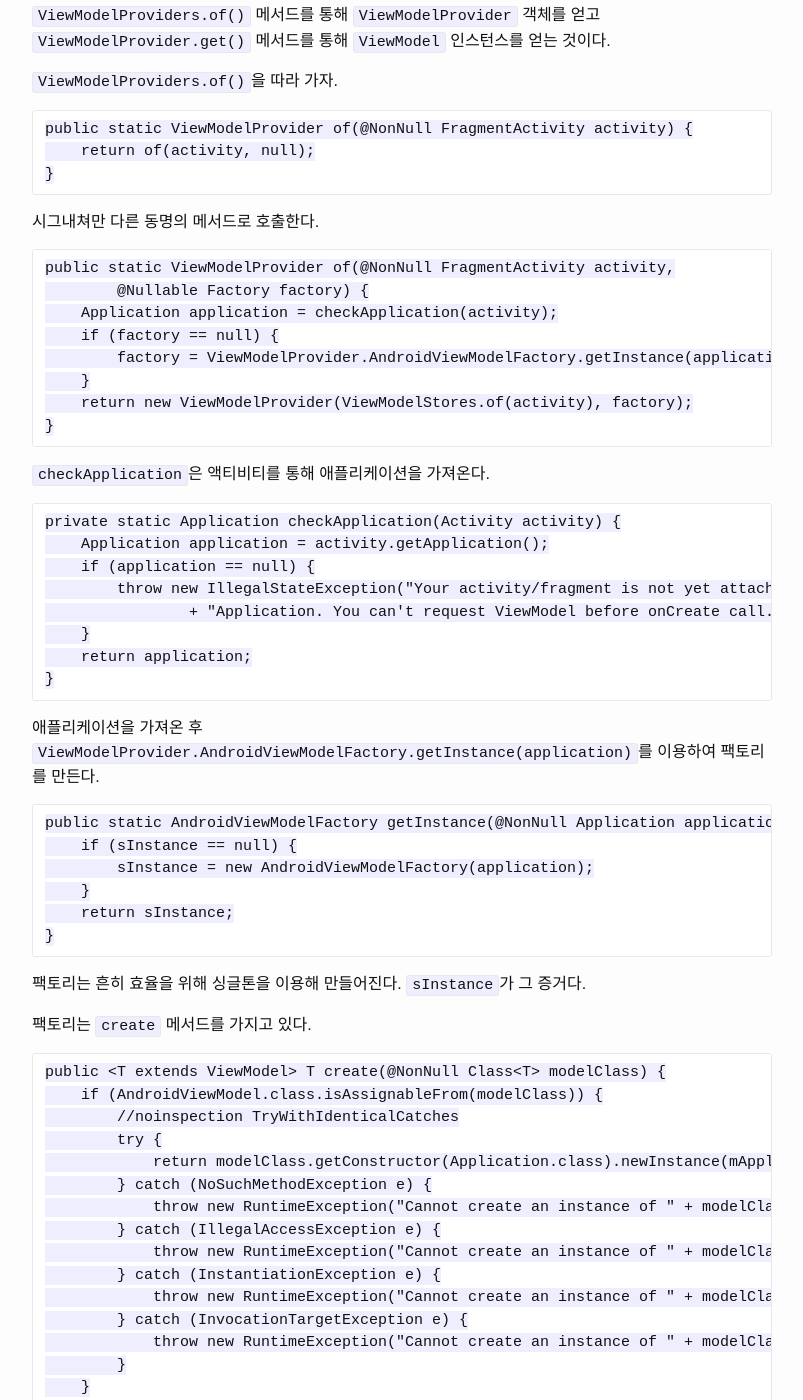
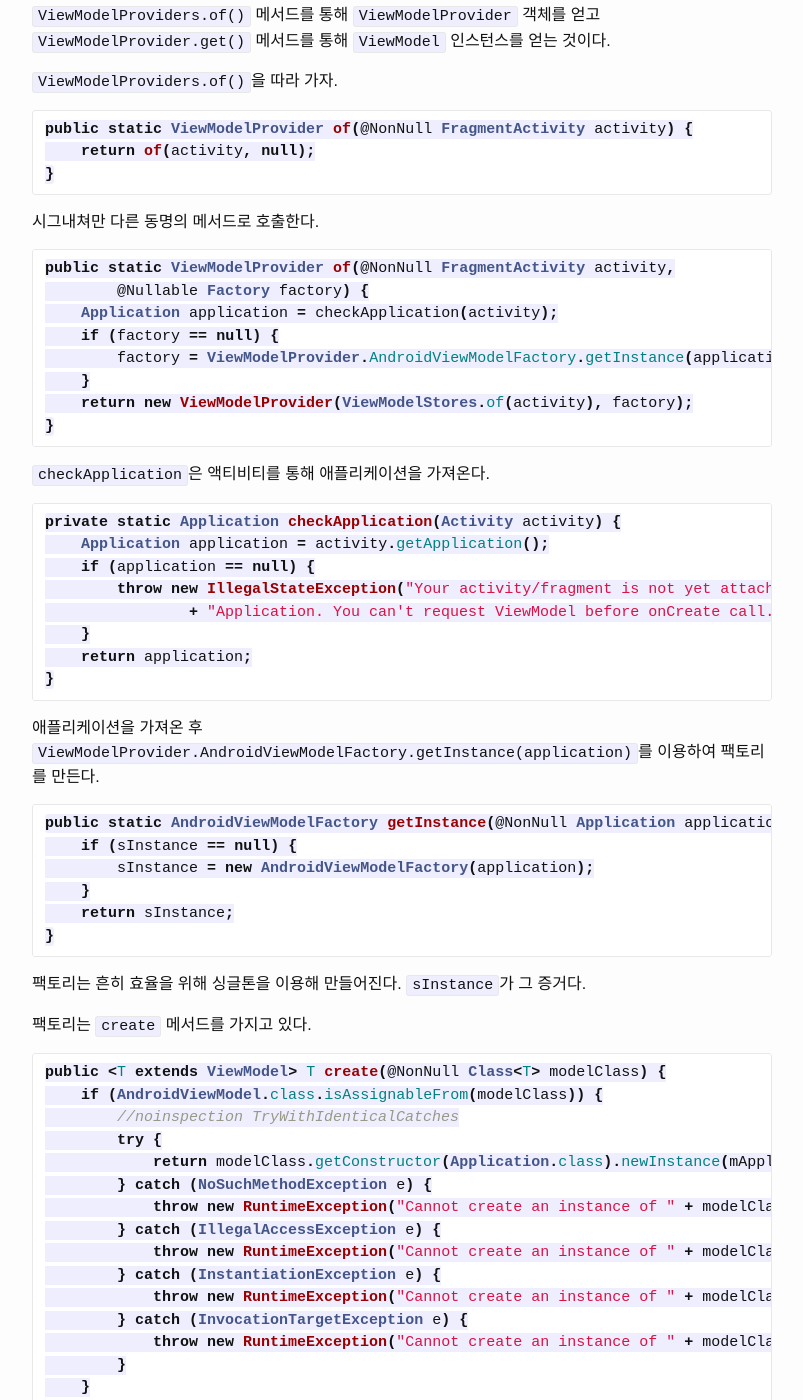
Before and after one commit to dalinaum/dalinaum.github.io, a Jekyll site: the page built from _posts/2018-07-20-viewmodel.markdown, in a window 1280 px wide and 1400 px high, scrolled down 422 px. Shown: the whole window, without its empty margins (238-1041 px from the left). Built offline with Jekyll 4.4.1, drawn with Linux system fonts in a browser that asks for light colours; some of the changed text lies outside the part shown.

Commit message:
포매팅 변경.

````diff
--- a/_posts/2018-07-20-viewmodel.markdown
+++ b/_posts/2018-07-20-viewmodel.markdown
@@ -11,7 +11,7 @@ categories: android
 
 `ViewModel`의 사용법이 생소하다면 먼저 사용법을 설명한 글들을 읽고 오자.
 
-```
+```kotlin
 val viewModel = ViewModelProviders.of(this).get(UserViewModel::class.java)
 ```
 
@@ -19,7 +19,7 @@ val viewModel = ViewModelProviders.of(this).get(UserViewModel::class.java)
 
 `ViewModelProviders.of()`을 따라 가자.
 
-```
+```java
 public static ViewModelProvider of(@NonNull FragmentActivity activity) {
     return of(activity, null);
 }
@@ -27,7 +27,7 @@ public static ViewModelProvider of(@NonNull FragmentActivity activity) {
 
 시그내쳐만 다른 동명의 메서드로 호출한다.
 
-```
+```java
 public static ViewModelProvider of(@NonNull FragmentActivity activity,
         @Nullable Factory factory) {
     Application application = checkApplication(activity);
@@ -40,7 +40,7 @@ public static ViewModelProvider of(@NonNull FragmentActivity activity,
 
 `checkApplication`은 액티비티를 통해 애플리케이션을 가져온다.
 
-```
+```java
 private static Application checkApplication(Activity activity) {
     Application application = activity.getApplication();
     if (application == null) {
@@ -53,7 +53,7 @@ private static Application checkApplication(Activity activity) {
 
 애플리케이션을 가져온 후 `ViewModelProvider.AndroidViewModelFactory.getInstance(application)`를 이용하여 팩토리를 만든다.
 
-```
+```java
 public static AndroidViewModelFactory getInstance(@NonNull Application application) {
     if (sInstance == null) {
         sInstance = new AndroidViewModelFactory(application);
@@ -66,7 +66,7 @@ public static AndroidViewModelFactory getInstance(@NonNull Application applicati
 
 팩토리는 `create` 메서드를 가지고 있다.
 
-```
+```java
 public <T extends ViewModel> T create(@NonNull Class<T> modelClass) {
     if (AndroidViewModel.class.isAssignableFrom(modelClass)) {
         //noinspection TryWithIdenticalCatches
@@ -88,7 +88,7 @@ public <T extends ViewModel> T create(@NonNull Class<T> modelClass) {
 
 `create` 메서드의 핵심적인 부분은 객체를 생성하는 부분이다.
 
-```
+```java
 return modelClass.getConstructor(Application.class).newInstance(mApplication);
 ```
 
@@ -96,7 +96,7 @@ return modelClass.getConstructor(Application.class).newInstance(mApplication);
 
 다시 `ViewModelProviders.of()`로 돌아가자.
 
-```
+```java
 public static ViewModelProvider of(@NonNull FragmentActivity activity,
         @Nullable Factory factory) {
     ...
@@ -108,7 +108,7 @@ public static ViewModelProvider of(@NonNull FragmentActivity activity,
 
 `factory`는 싱글턴으로 효율적으로 가져올 수 있다는 것을 확인했기 때문에 남은 것은 `ViewModelStores.of(activity)`가 재사용할 수 있는지 확인하자.
 
-```
+```java
 public static ViewModelStore of(@NonNull FragmentActivity activity) {
     if (activity instanceof ViewModelStoreOwner) {
         return ((ViewModelStoreOwner) activity).getViewModelStore();
@@ -126,7 +126,7 @@ public static ViewModelStore of(@NonNull FragmentActivity activity) {
 
 그럼 `holderFragmentFor(activity)`가 호출되었다고 볼 수 있다.
 
-```
+```java
 @RestrictTo(RestrictTo.Scope.LIBRARY_GROUP)
 public static HolderFragment holderFragmentFor(FragmentActivity activity) {
     return sHolderFragmentManager.holderFragmentFor(activity);
@@ -135,7 +135,7 @@ public static HolderFragment holderFragmentFor(FragmentActivity activity) {
 
 `HolderFragmentManager.holderFragmentFor()`로 포워딩된다.
 
-```
+```java
 HolderFragment holderFragmentFor(FragmentActivity activity) {
     FragmentManager fm = activity.getSupportFragmentManager();
     HolderFragment holder = findHolderFragment(fm);
@@ -165,7 +165,7 @@ HolderFragment holderFragmentFor(FragmentActivity activity) {
 
 `HolderFragment`를 생성하는 부분은 다음과 같다.
 
-```
+```java
 private static HolderFragment createHolderFragment(FragmentManager fragmentManager) {
     HolderFragment holder = new HolderFragment();
     fragmentManager.beginTransaction().add(holder, HOLDER_TAG).commitAllowingStateLoss();
@@ -177,7 +177,7 @@ private static HolderFragment createHolderFragment(FragmentManager fragmentManag
 
 정답을 알기 위해 `HolderFragment`의 일부를 살펴보자.
 
-```
+```java
 public class HolderFragment extends Fragment implements ViewModelStoreOwner {
     ...
     private ViewModelStore mViewModelStore = new ViewModelStore();
@@ -208,7 +208,7 @@ public class HolderFragment extends Fragment implements ViewModelStoreOwner {
 
 생성자에 무언가 보인다.
 
-```
+```java
 public HolderFragment() {
     setRetainInstance(true);
 }
@@ -218,13 +218,13 @@ public HolderFragment() {
 
 그 다음으로 `HolderFragment`가 `ViewModel`들을 가지고 있는 것을 확인 할 수 있다.
 
-```
+```java
 private ViewModelStore mViewModelStore = new ViewModelStore();
 ```
 
 `ViewModelStore`가 해쉬맵으로 `ViewModel`등을 가지고 있다.
 
-```
+```java
 public class ViewModelStore {
     ...
     private final HashMap<String, ViewModel> mMap = new HashMap<>();
@@ -245,7 +245,7 @@ public class ViewModelStore {
 
 `HolderFragment`가 가진 `onCreate`과 `onDestroy`를 통해 생명주기도 관리한다.
 
-```
+```java
 @Override
 public void onCreate(@Nullable Bundle savedInstanceState) {
     super.onCreate(savedInstanceState);
@@ -263,7 +263,7 @@ public void onDestroy() {
 
 `HolderFragment`가 생성될 때 `HolderFragmentManager.holderFragmentCreated()`를 왜 호출했을까?
 
-```
+```java
 void holderFragmentCreated(Fragment holderFragment) {
     Fragment parentFragment = holderFragment.getParentFragment();
     if (parentFragment != null) {
@@ -282,7 +282,7 @@ void holderFragmentCreated(Fragment holderFragment) {
 
 그럼 이제 `HolderFragment`를 생성하거나 가져오는 부분으로 돌아가 정보를 업데이트 하자.
 
-```
+```java
 HolderFragment holderFragmentFor(FragmentActivity activity) {
     FragmentManager fm = activity.getSupportFragmentManager();
     HolderFragment holder = findHolderFragment(fm);
@@ -310,7 +310,7 @@ HolderFragment holderFragmentFor(FragmentActivity activity) {
 
 다시 위로 올라가 `ViewModelProvider.of()`로 가자.
 
-```
+```java
 public static ViewModelProvider of(@NonNull FragmentActivity activity,
         @Nullable Factory factory) {
     ...
@@ -322,13 +322,13 @@ public static ViewModelProvider of(@NonNull FragmentActivity activity,
 
 한 단계 더 올라가자.
 
-```
+```kotlin
 val viewModel = ViewModelProviders.of(this).get(UserViewModel::class.java)
 ```
 
 `ViewProvider.get()` 메서드가 호출되었다. 이 메서드의 모양은 아래와 같다.
 
-```
+```java
 public <T extends ViewModel> T get(@NonNull Class<T> modelClass) {
     String canonicalName = modelClass.getCanonicalName();
     if (canonicalName == null) {
@@ -336,7 +336,6 @@ public <T extends ViewModel> T get(@NonNull Class<T> modelClass) {
     }
     return get(DEFAULT_KEY + ":" + canonicalName, modelClass);
 }
-
 
 public <T extends ViewModel> T get(@NonNull String key, @NonNull Class<T> modelClass) {
     ViewModel viewModel = mViewModelStore.get(key);
````
